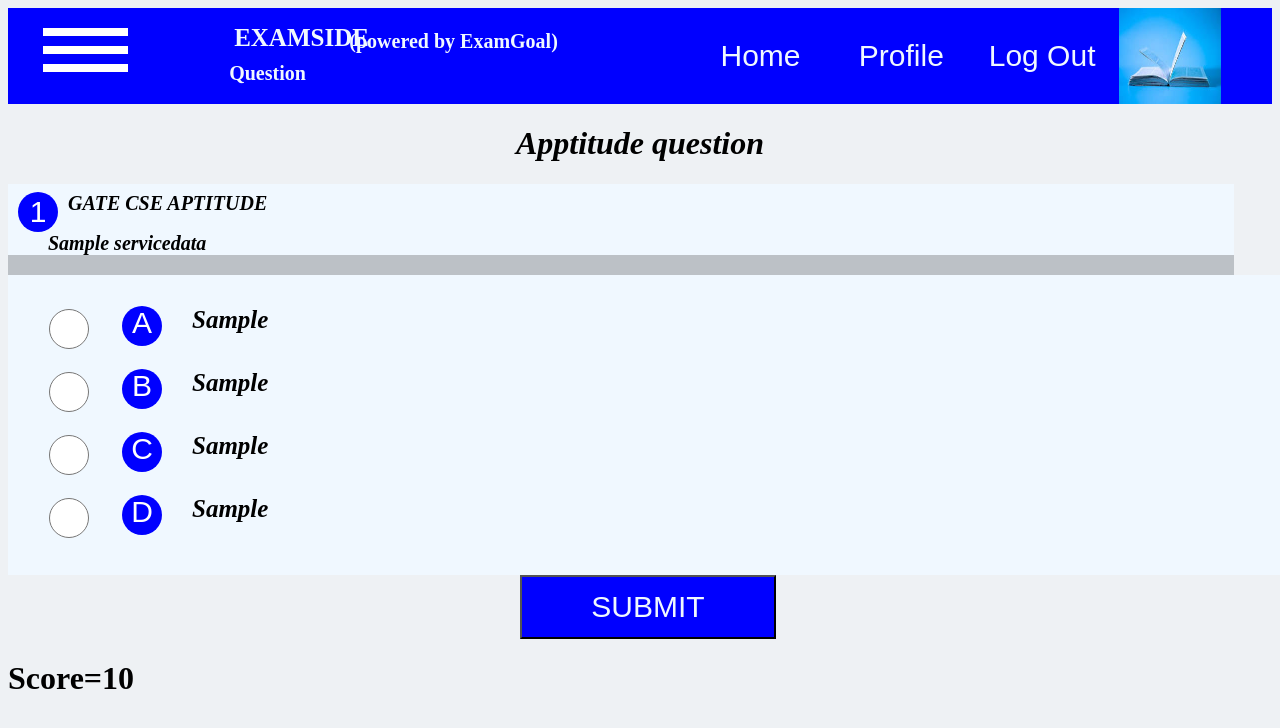
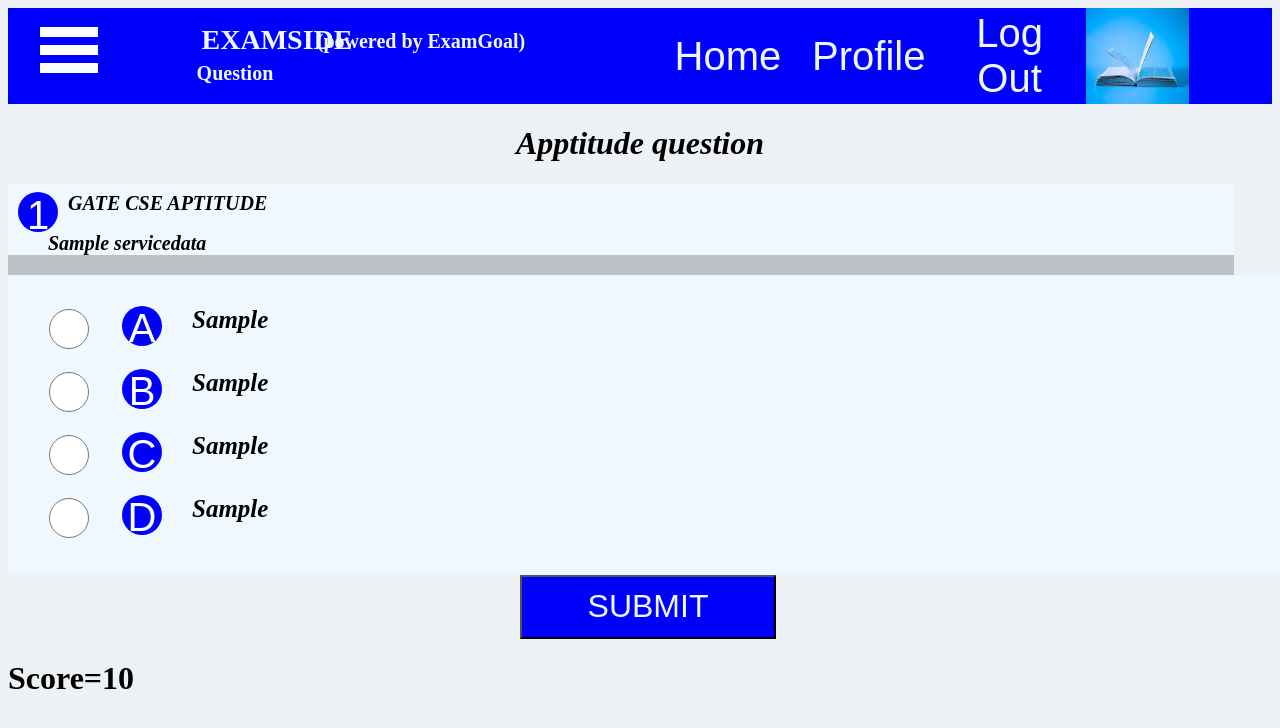
Before and after one commit to vidyaipatil/Quiz_app_In_django, a Django app: template templates/index.html in a window 1280 px wide. Shown: the top 728 px of the page. Run offline with Django 3.2, Linux system fonts and the light colour scheme; the template is opened without the code that fills it: most values are stand-ins (such as "Sample title", 1, 10 or a date in 2020); some web fonts are replaced.

```diff
--- a/templates/index.html
+++ b/templates/index.html
@@ -42,17 +42,17 @@
 
         }
         .equal{
-            margin: 20px;
-            margin-left: 35px;
+            margin: 1.5vw;
+            margin-left: 2.5vw;
             display: flex;
             height: 100%;
-            width: 6vw;
-            gap: 10px;
+            width: 6vh;
+            gap: 0.6vw;
             flex-direction: column;
         }
         .dash{
             width:100%;
-            border: 4px solid white;
+            border: 5px solid white;
         }
         #nav2{
             display: flex;
@@ -78,7 +78,7 @@
             height: 100%;
             align-self: center;
             color: aliceblue;
-            font-size: 25px;
+            font-size: 3.5vh;
             font-weight: 800;
             margin-left: 5vh;
 
@@ -112,7 +112,7 @@
         button{
             background-color: blue;
             color: aliceblue;
-            font-size: 30px;
+            font-size: 5vh;
             border: none;
         }
     .headline{
@@ -180,7 +180,7 @@
     .check{
         height: 8vh;
         width: 20vw;
-        font-size: 30px;
+        font-size: 4vh;
         margin-left: 40vw;
         background-color:blue; color: aliceblue;
    }
```
Also changed, not shown: README.md.
